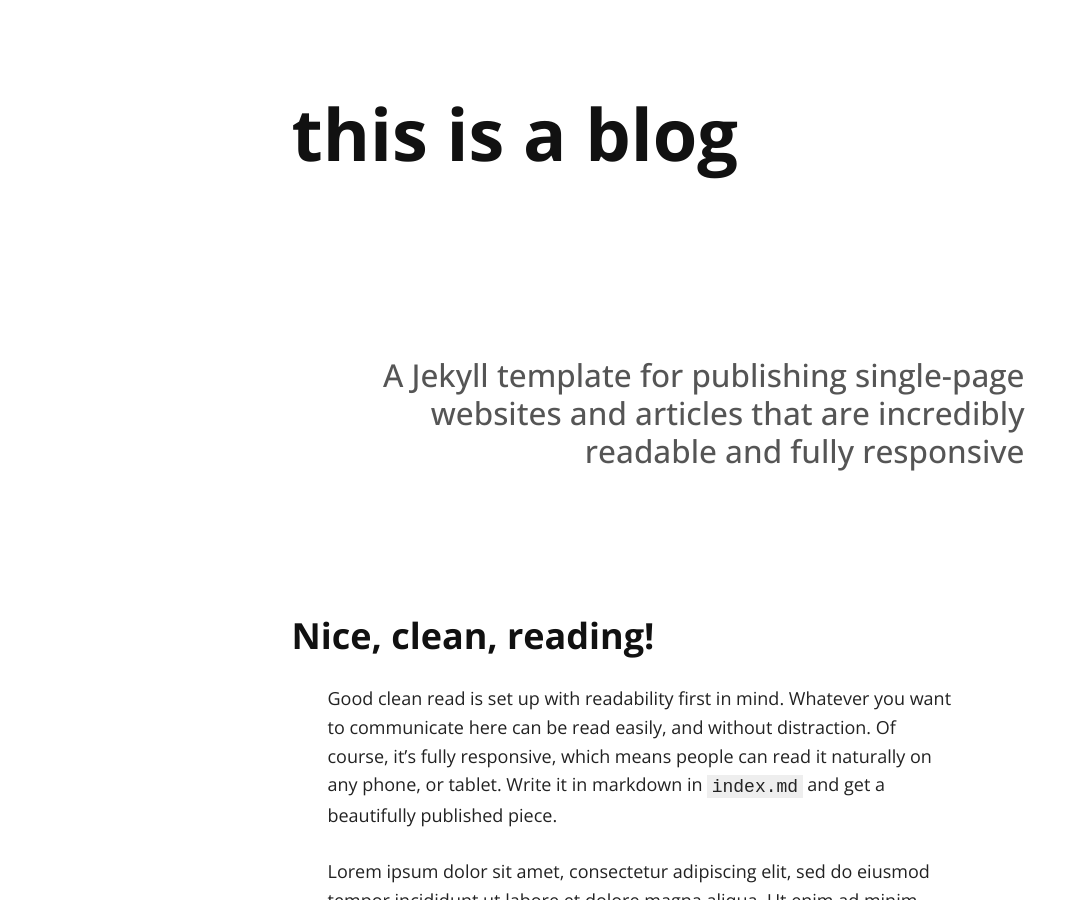
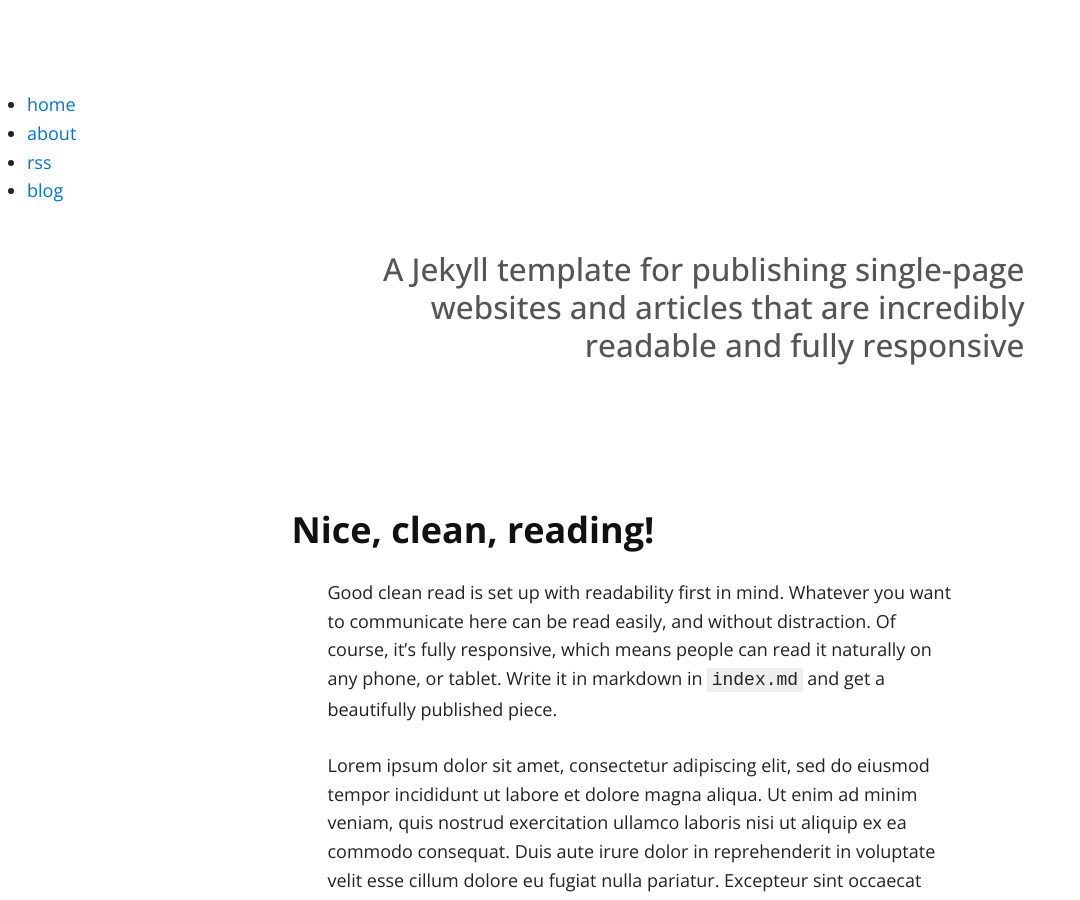
Before and after one commit to thisisamatthew/thisisamatthew.github.io, a Jekyll site: the page built from index.md, in a window 1280 px wide and 900 px high. Shown: the whole window, without its empty margins (0-1080 px from the left). Built offline with Jekyll 4.4.1, drawn with Linux system fonts in a browser that asks for light colours; nearby versions of some CDN libraries; our own code applies the rules of GitHub Pages for plain Markdown files.

Commit message:
Update default.html

```diff
--- a/_layouts/default.html
+++ b/_layouts/default.html
@@ -16,12 +16,17 @@
   <link rel="canonical" href="{{ site.url }}" />
 </head>
 <body>
-  <article>
-   <div class="container">
-    <h1><a href="./">{{ site.tag_text }}</a></h1>
+  <nav>
+    <ul>
+      <li><a href="/">home</a></li>
+      <li><a href="/about">about</a></li>
+      <li><a href="/">rss</a></li>
+      <li><a href="/">blog</a></li>
+    </ul>
+  </nav>
+  <div class="container">
     {{ content }}
-    </div>
-  </article>
+  </div>
 <script src="{{ site.baseurl }}/scripts/rrssb.min.js"></script>
 </body>
 </html>
```
